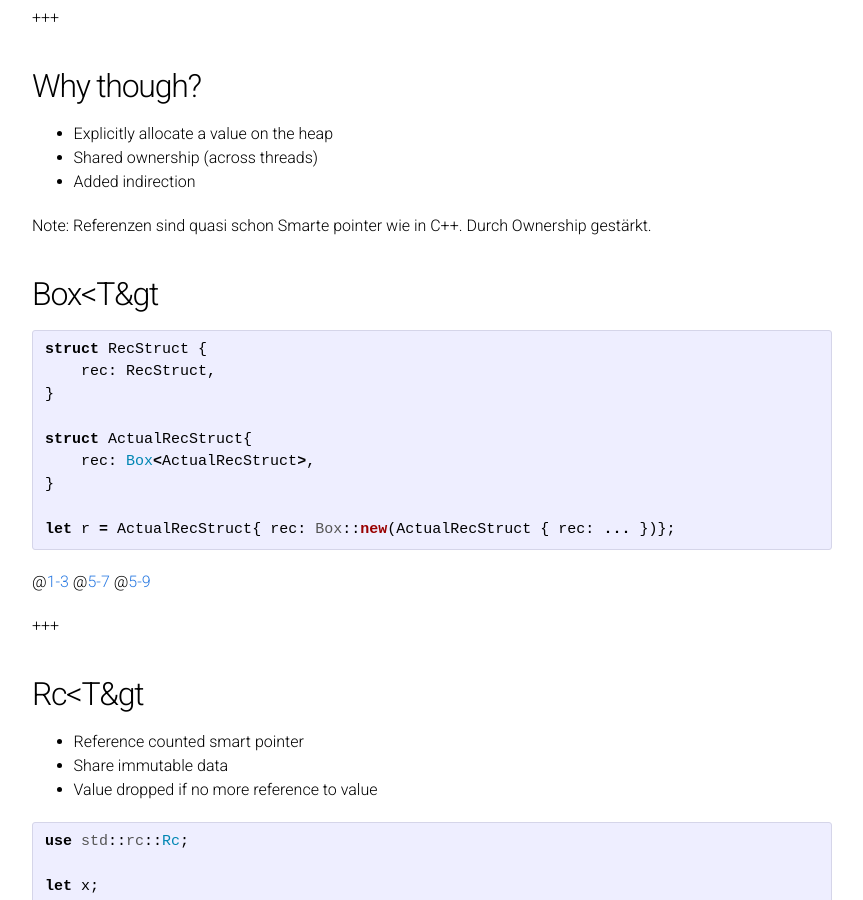
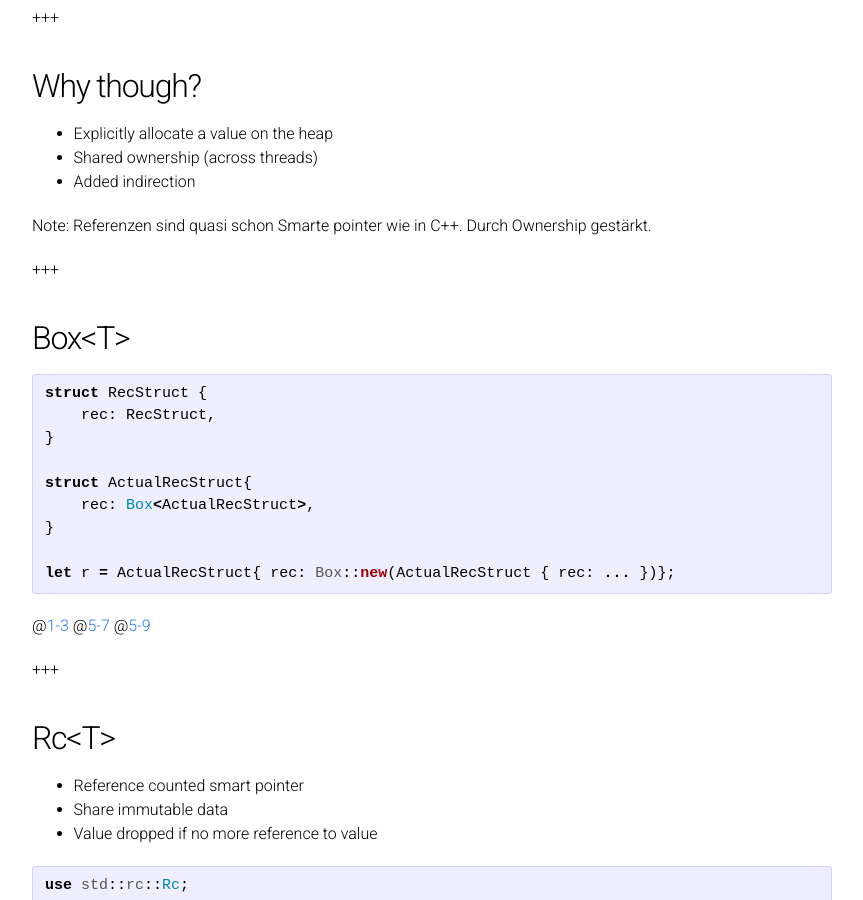
Before and after one commit to matthias-prangl/hsro-inf-kp.github.io, a Jekyll site: the page built from PITCHME.md, in a window 1280 px wide and 900 px high, scrolled down 11247 px. Shown: the whole window, without its empty margins (208-1071 px from the left). Built offline with Jekyll 4.4.1, drawn with Linux system fonts in a browser that asks for light colours; our own code applies the rules of GitHub Pages for plain Markdown files.

Commit message:
Update Slides

````diff
--- a/PITCHME.md
+++ b/PITCHME.md
@@ -542,7 +542,9 @@ Note:
 Referenzen sind quasi schon Smarte pointer wie in C++.
 Durch Ownership gestärkt.
 
-## Box&lt;T&gt
++++
+
+## Box&lt;T&gt;
 
 ```rust
 struct RecStruct {
@@ -562,7 +564,7 @@ let r = ActualRecStruct{ rec: Box::new(ActualRecStruct { rec: ... })};
 
 +++
 
-## Rc&lt;T&gt
+## Rc&lt;T&gt;
 
 - Reference counted smart pointer
 - Share immutable data
````
